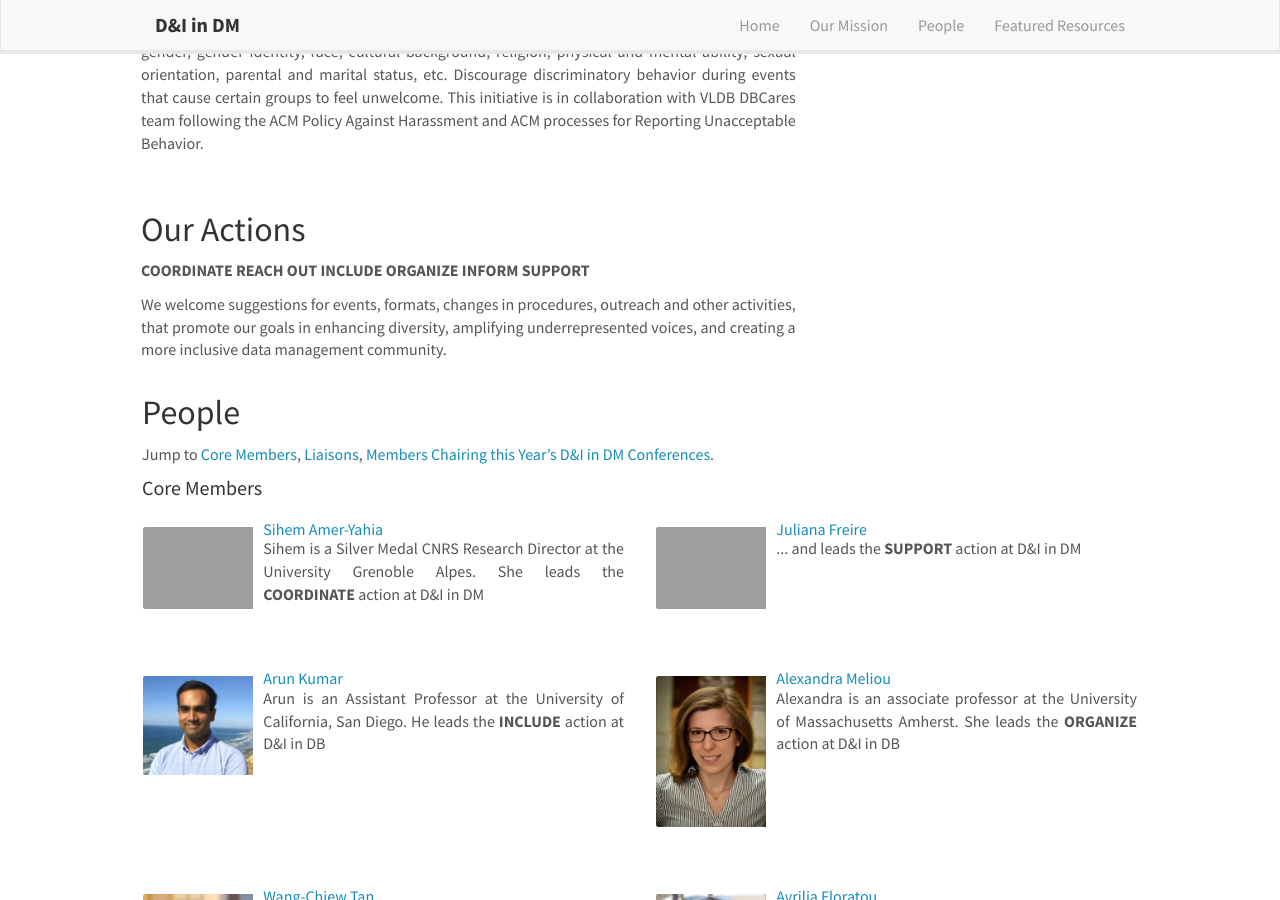
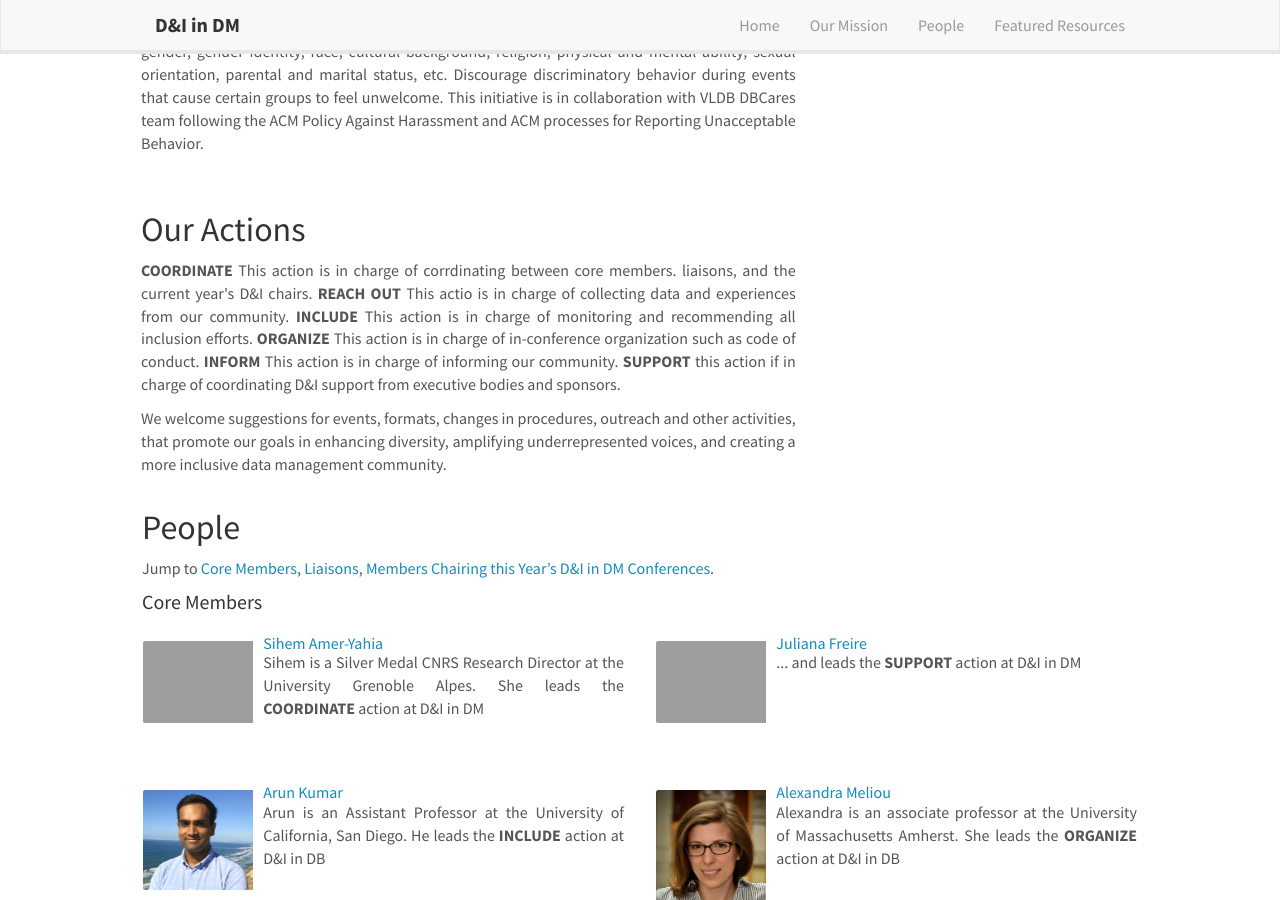
Before and after one commit to zmeihui/dbdni.github.io, a Jekyll site: the page built from index.md, in a window 1280 px wide and 900 px high, scrolled down 470 px. Built offline with Jekyll 4.4.1, drawn with Linux system fonts in a browser that asks for light colours; nearby versions of some CDN libraries; comment, search, counter and statistics services are not loaded.

Commit message:
Update home.html

```diff
--- a/_includes/home.html
+++ b/_includes/home.html
@@ -25,12 +25,12 @@
 <p id="actions">&nbsp;</p>
 <h2>Our Actions</h2>
 <p align="justify">
-  <b>COORDINATE</b>
-  <b>REACH OUT</b>
-  <b>INCLUDE</b>
-  <b>ORGANIZE</b>
-  <b>INFORM</b>
-  <b>SUPPORT</b>
+  <b>COORDINATE</b> This action is in charge of corrdinating between core members. liaisons, and the current year's D&I chairs.
+  <b>REACH OUT</b> This actio is in charge of collecting data and experiences from our community.
+  <b>INCLUDE</b> This action is in charge of monitoring and recommending all inclusion efforts.
+  <b>ORGANIZE</b> This action is in charge of in-conference organization such as code of conduct.
+  <b>INFORM</b> This action is in charge of informing our community.
+  <b>SUPPORT</b> this action if in charge of coordinating D&I support from executive bodies and sponsors.
 </p>
 
 <p align="justify">
```
